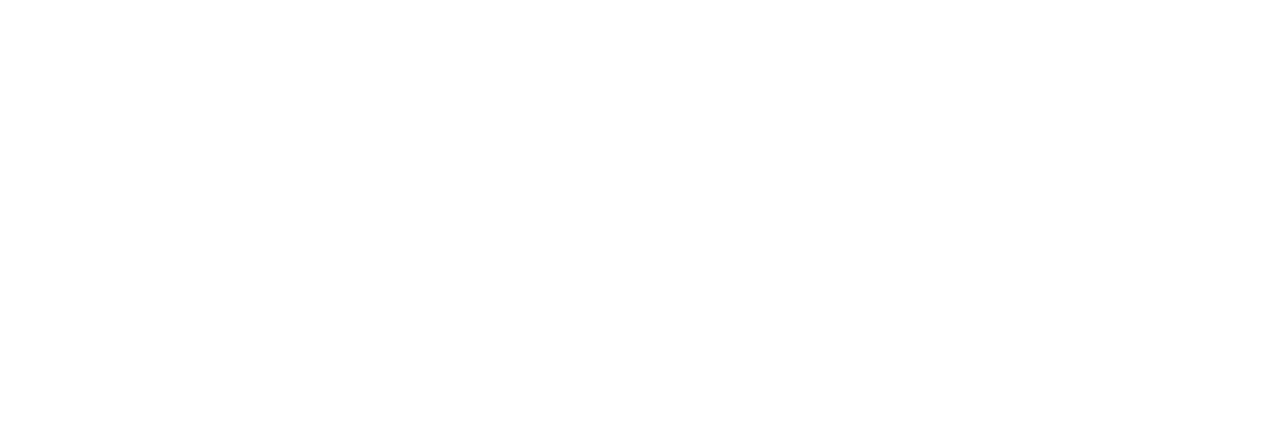
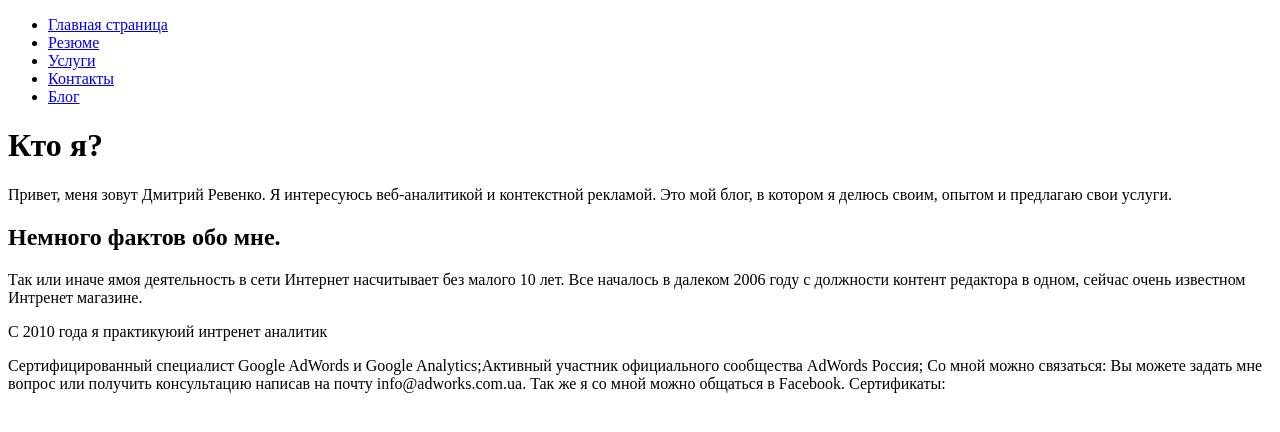
Before and after one commit to revenkopro/ba, a plain HTML site: page site/index.html in a window 1280 px wide. Drawn offline with Linux system fonts and the light colour scheme.

Commit message:
css+mainmenu

```diff
--- a/site/index.html
+++ b/site/index.html
@@ -2,9 +2,36 @@
 <html lang="en">
 <head>
     <meta charset="UTF-8">
-    <title>Title</title>
+    <title>Ревенко Дмитрий Вячеславович. Веб аналитика и услуги контексной рекламы.</title>
 </head>
 <body>
 
+<ul>
+    <li><a href="http://revenko.pro">Главная страница</a></li>
+    <li><a href="/resume.html">Резюме</a></li>
+    <li><a href="/services.html">Услуги</a></li>
+    <li><a href="/contacts.html">Контакты</a></li>
+    <li><a href="/блог.html">Блог</a></li>
+</ul>
+
+<h1>Кто я?</h1>
+<p>Привет, меня зовут Дмитрий Ревенко. Я интересуюсь веб-аналитикой и контекстной рекламой. Это мой блог, в котором я делюсь своим, опытом и предлагаю свои услуги.</p>
+
+<h2> Немного фактов обо мне.</h2>
+
+<p> Так или иначе ямоя деятельность в сети Интернет насчитывает без малого 10 лет. Все началось в далеком 2006 году с должности контент редактора в одном, сейчас очень известном Интренет магазине.</p>
+<p> С 2010 года я практикуюий интренет аналитик </p>
+
+
+
+
+
+Сертифицированный специалист Google AdWords и Google Analytics;Активный участник официального сообщества AdWords Россия;
+Со мной можно связаться:
+
+Вы можете задать мне вопрос или получить консультацию написав на почту info@adworks.com.ua. Так же я со мной можно общаться в Facebook.
+
+Сертификаты:
+
 </body>
 </html>
```
Also changed, not shown: урок 2/урок 5.html (deleted, +0 -10 lines), урок 2/урок 2.txt (deleted).
